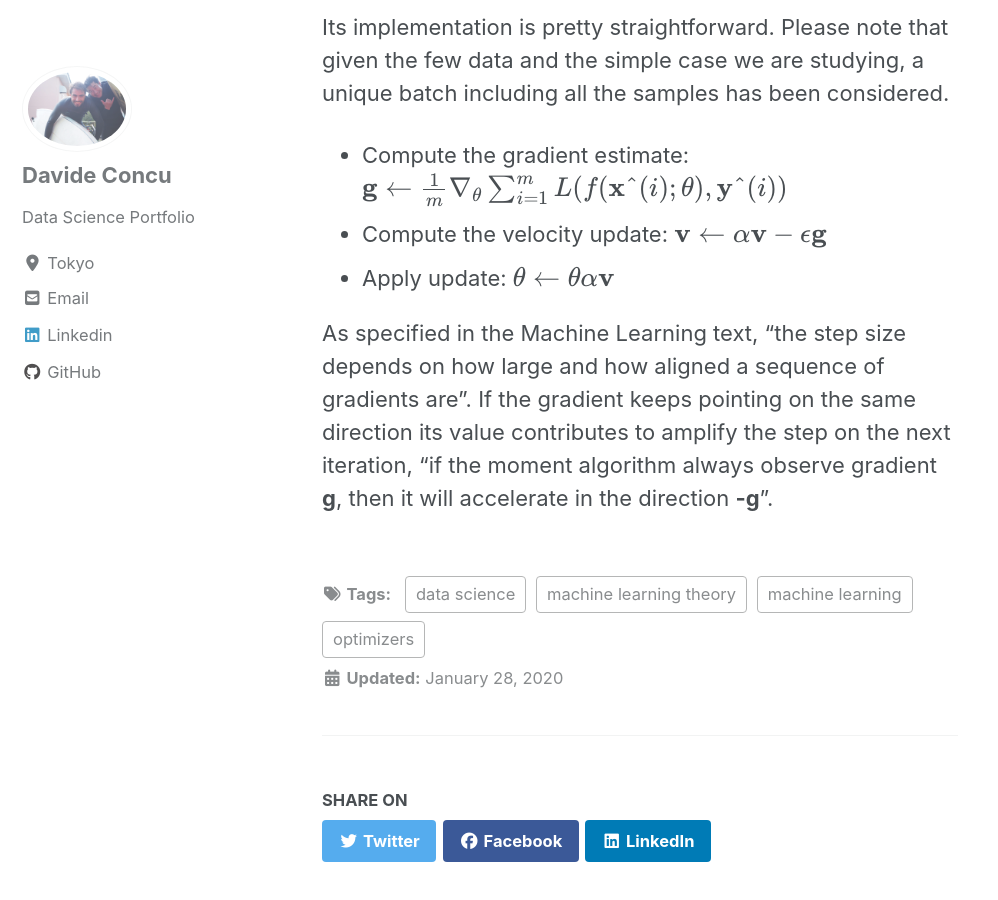
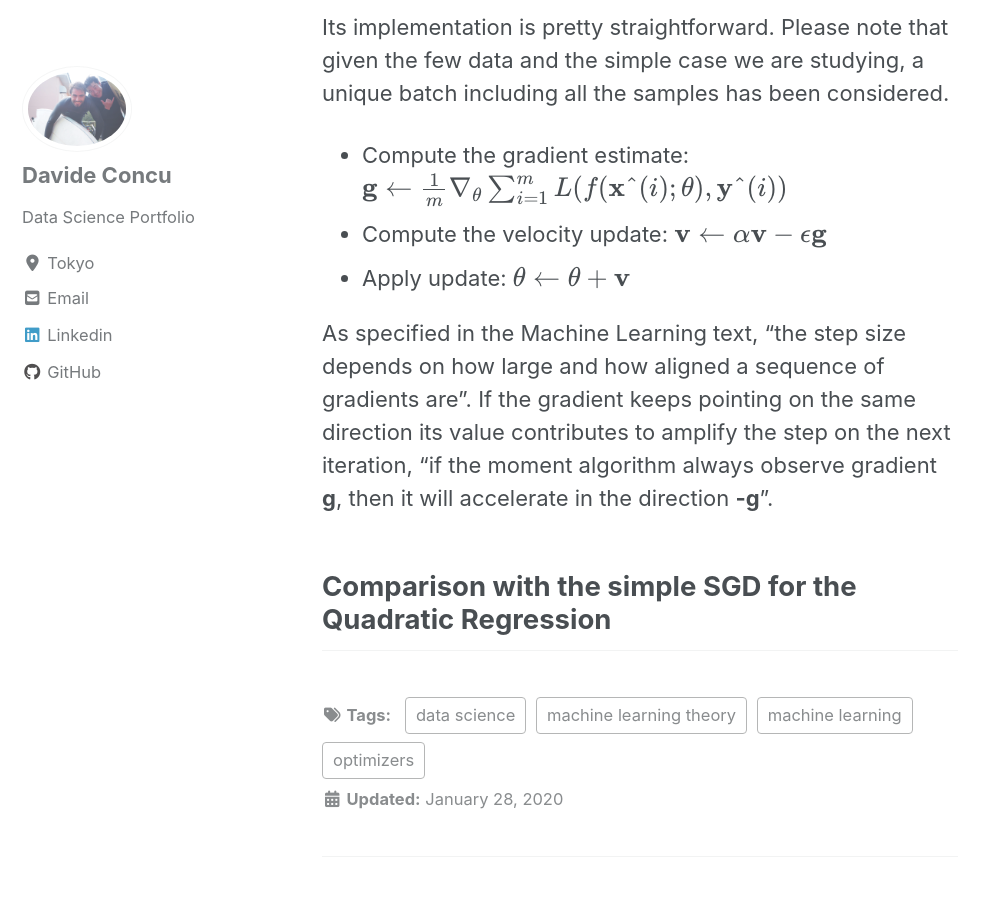
Before and after one commit to DavideDaz/EntuData, a Jekyll site: the page built from _posts/2020-01-28-OptimizersComparison.md, in a window 1280 px wide and 900 px high, scrolled down 4063 px. Shown: the whole window, without its empty margins (0-998 px from the left). Built offline with Jekyll 4.4.1, drawn with Linux system fonts in a browser that asks for light colours; cached includes are drawn as plain includes; nearby versions of some CDN libraries; formulas are drawn with MathJax 3; some of the changed text lies outside the part shown.

Commit message:
Optimizer Post draft equations

```diff
--- a/_posts/2020-01-28-OptimizersComparison.md
+++ b/_posts/2020-01-28-OptimizersComparison.md
@@ -47,10 +47,13 @@ The result it is a faster descent towards the local minima with a dumped oscilla
 
 Its implementation is pretty straightforward. Please note that given the few data and the simple case we are studying, a unique batch including all the samples has been considered.
 
-* Compute the gradient estimate: $$ \textbf{g} \leftarrow \frac{1}{m}\nabla_\theta\sum_{i=1}^m L(\textit{f} (\textbf{x}ˆ{(i)};\mathbf{\theta}),\textbf{y}ˆ{(i)})$$
+* Compute the gradient estimate:
+$$ \textbf{g} \leftarrow \frac{1}{m}\nabla_\theta\sum_{i=1}^m L(\textit{f} (\textbf{x}ˆ{(i)};\mathbf{\theta}),\textbf{y}ˆ{(i)})$$
 * Compute the velocity update:
 $$ \textbf{v} \leftarrow \alpha\textbf{v}-\epsilon\textbf{g}$$
 * Apply update:
-$$ \mathbf{\theta} \leftarrow \mathbf{\theta}\alpha\textbf{v}$$
+$$ \mathbf{\theta} \leftarrow \mathbf{\theta}+\textbf{v}$$
 
 As specified in the Machine Learning text, "the step size depends on how large and how aligned a sequence of gradients are". If the gradient keeps pointing on the same direction its value contributes to amplify the step on the next iteration, "if the moment algorithm always observe gradient **g**, then it will accelerate in the direction **-g**".
+
+## Comparison with the simple SGD for the Quadratic Regression
```
